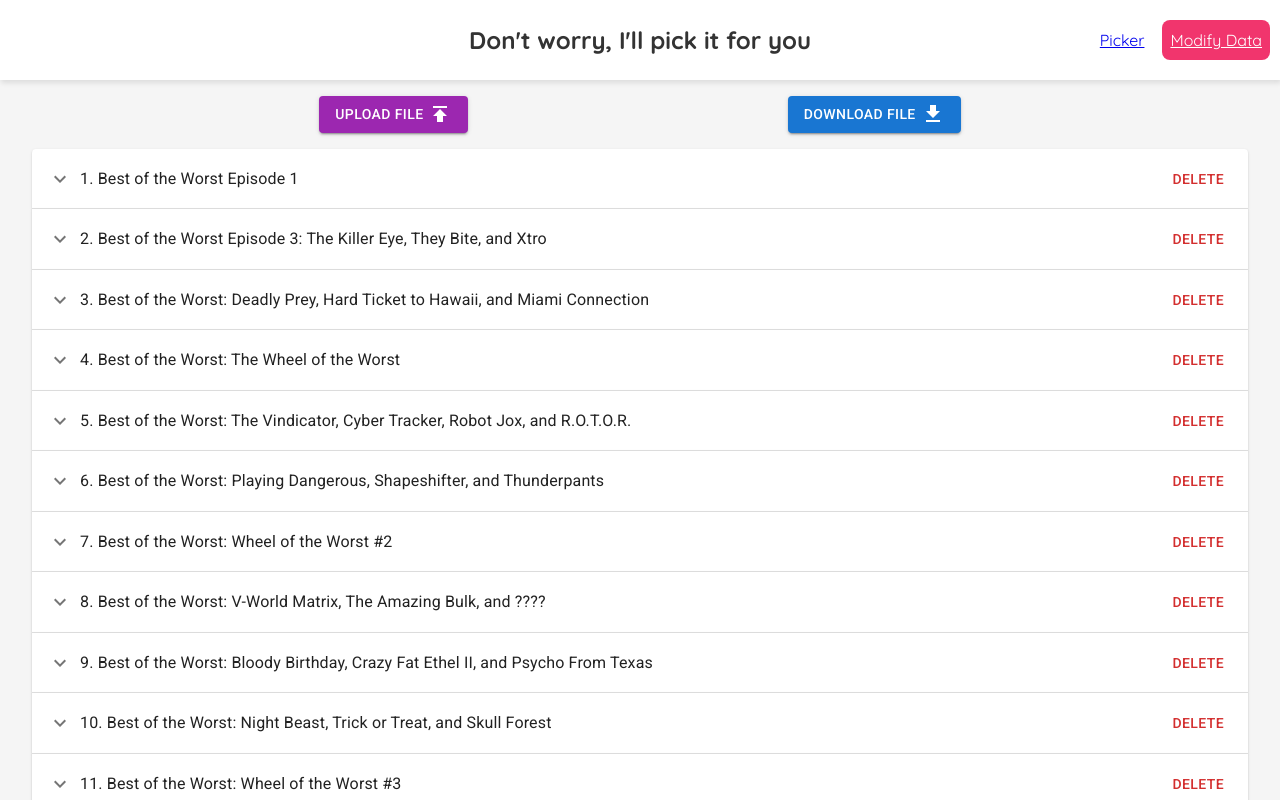
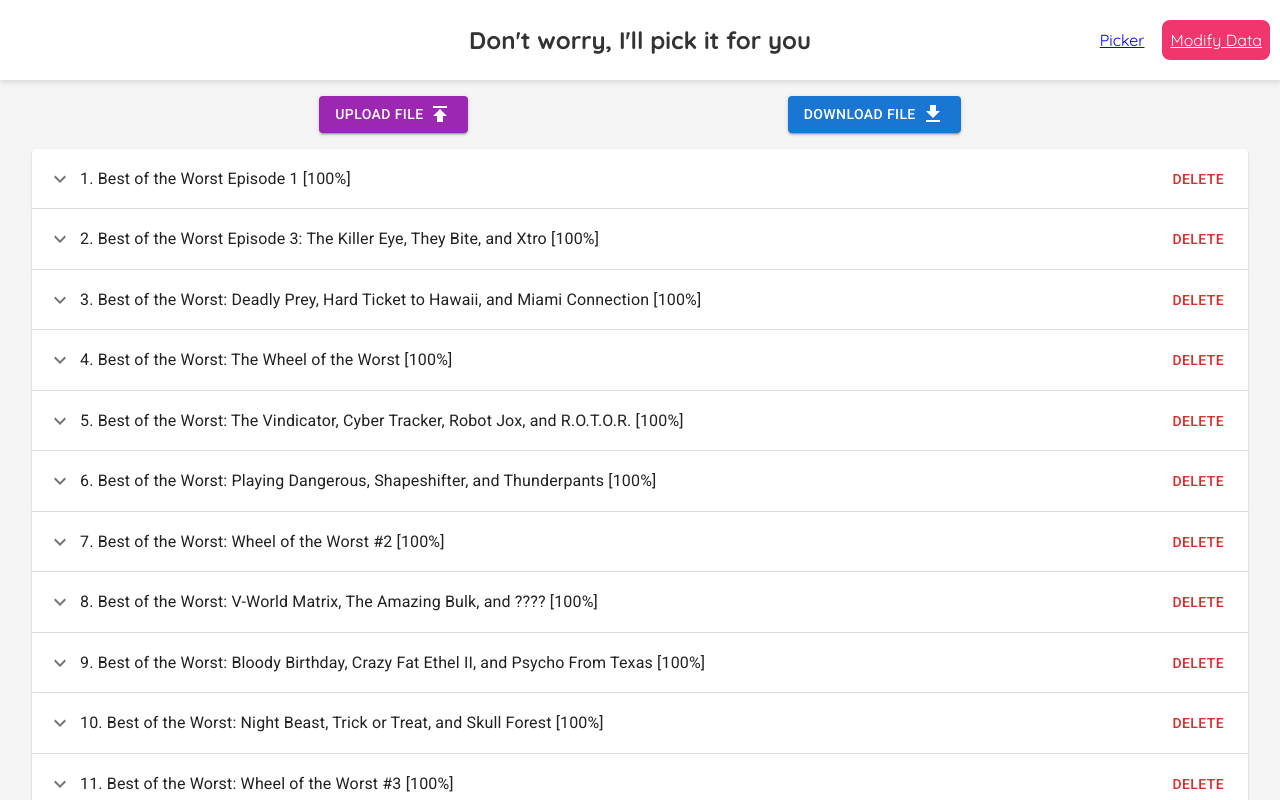
Before and after one commit to mprtcz/RLMPicker, a React (Create React App) app: page /modify-data in a window 1280 px wide. Shown: the top 800 px of the page. Built offline with nearby package versions, Linux system fonts and the light colour scheme.

Commit message:
Added a progress value to the data modifier page and changed icon paths to better reflect the spirit of the page.

```diff
--- a/public/index.html
+++ b/public/index.html
@@ -2,12 +2,12 @@
 <html lang="en">
   <head>
     <meta charset="utf-8" />
-    <link rel="icon" href="%PUBLIC_URL%/favicon.ico" />
+    <link rel="icon" href="%PUBLIC_URL%/richevans.ico" />
     <meta name="viewport" content="width=device-width, initial-scale=1" />
     <meta name="theme-color" content="#000000" />
-    <meta name="description" content="Trouple selecting RLM video?" />
+    <meta name="description" content="Trouble selecting RLM video?" />
     <meta name="mobile-web-app-capable" content="no" />
-    <link rel="apple-touch-icon" href="%PUBLIC_URL%/logo192.png" />
+    <link rel="apple-touch-icon" href="%PUBLIC_URL%/richevans.jpg" />
     <link
       rel="stylesheet"
       href="https://fonts.googleapis.com/css?family=Roboto:300,400,500,700&display=swap"
--- a/src/components/data-modifier-page/VideoDetailsModifier.js
+++ b/src/components/data-modifier-page/VideoDetailsModifier.js
@@ -67,8 +67,12 @@ const useStyles = makeStyles((theme) => ({
   accordionSummary: {
     flexDirection: "row-reverse",
   },
+  progress: {
+    color: "green",
+  },
 }));
 const VideoDetailsModifier = (props) => {
+  const notMandatoryFields = ["guests", "subtitle"];
   const stringFields = ["episodeName", "url", "subtitle", "description"];
   const dateFieldName = "releaseDate";
   const stringArrays = ["members", "guests", "editors"];
@@ -144,6 +148,46 @@ const VideoDetailsModifier = (props) => {
     setVideo(Object.assign({}, video));
   };
 
+  const calculateProgress = (video) => {
+    let total = 0;
+    let result = 0;
+    for (let fieldName of stringFields.filter(
+      (fieldName) => !notMandatoryFields.includes(fieldName)
+    )) {
+      total++;
+      if (video[fieldName].length > 0) {
+        result++;
+      }
+    }
+
+    for (let fieldName of stringArrays.filter(
+      (fieldName) => !notMandatoryFields.includes(fieldName)
+    )) {
+      total++;
+      if (video[fieldName].length > 0) {
+        result++;
+      }
+    }
+
+    for (let fieldName of objectArrays.filter(
+      (fieldName) => !notMandatoryFields.includes(fieldName)
+    )) {
+      total++;
+      if (video[fieldName].length > 0) {
+        result++;
+      }
+    }
+
+    if (video[dateFieldName]) {
+      total++;
+      if (video[dateFieldName] !== 0) {
+        result++;
+      }
+    }
+
+    return Math.round((result * 100) / total);
+  };
+
   return (
     <Accordion onChange={accordionChanged}>
       <AccordionSummary
@@ -165,7 +209,7 @@ const VideoDetailsModifier = (props) => {
           ""
         )}
         <Typography className={classes.title}>
-          {index + 1}. {video.episodeName}
+          {index + 1}. {video.episodeName} [{calculateProgress(video)}%]
         </Typography>
         <Button onClick={(event) => handleDelete(event)} color="error">
           DELETE
```
Also changed, not shown: public/richevans.jpg (added), 1 other file (tests, documents, lock files or other folders).
